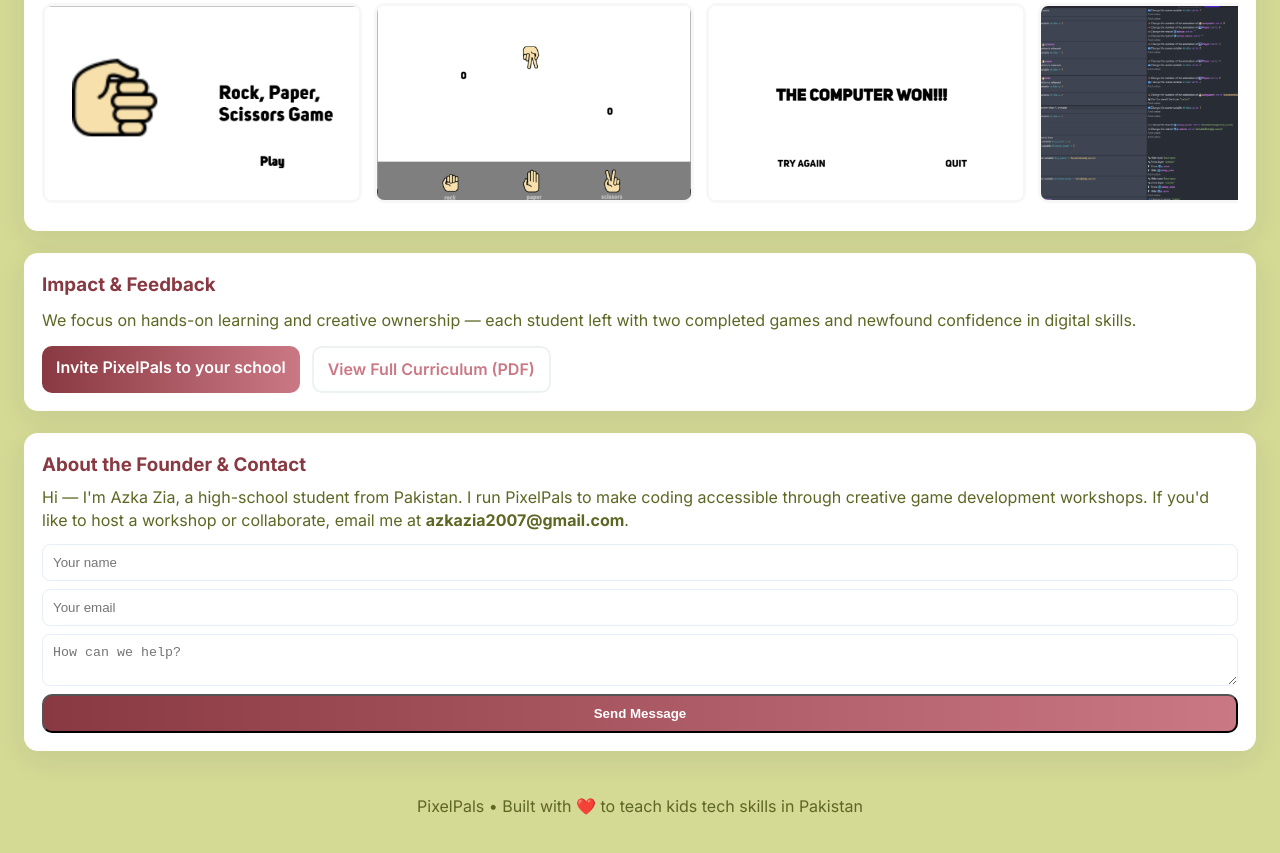
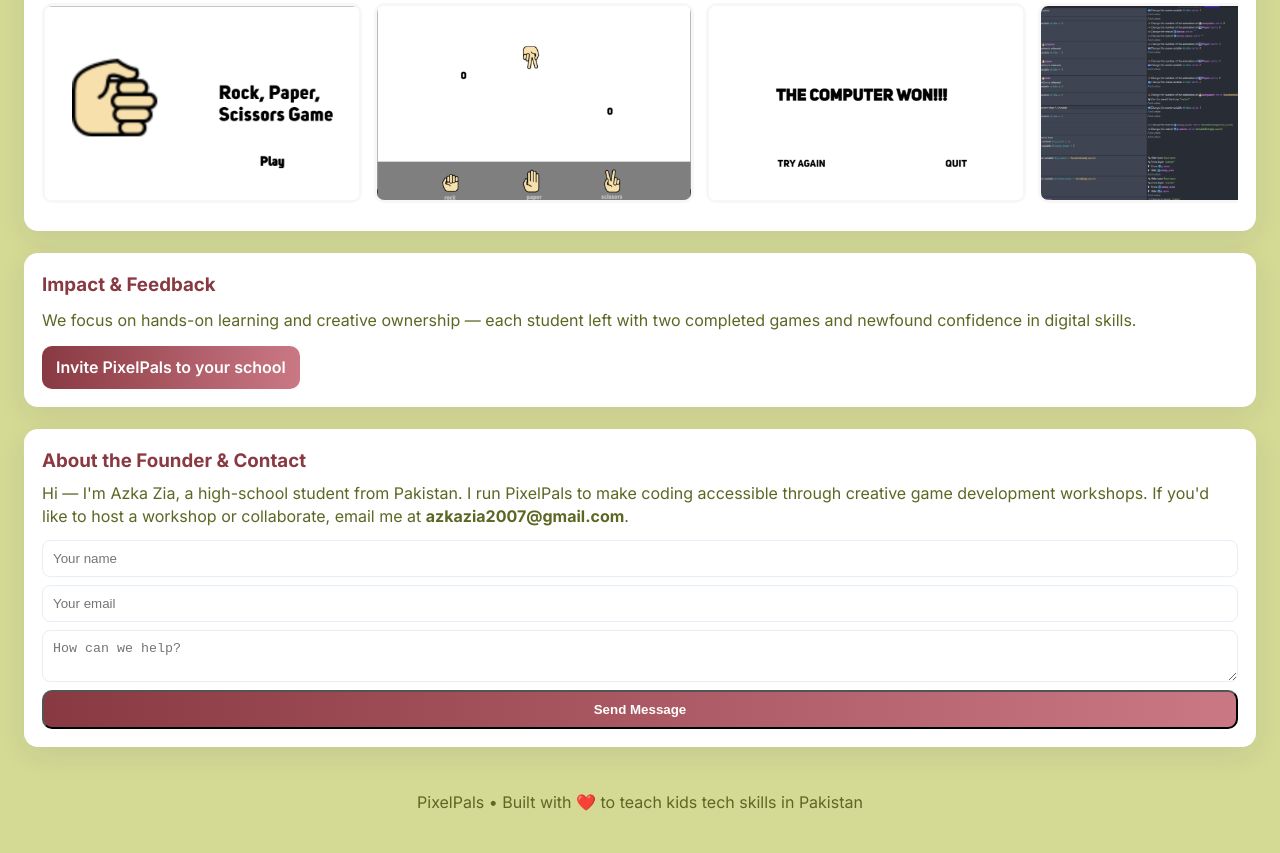
Before and after one commit to AzkaZia/pixelpals, a plain HTML site: page index.html in a window 1280 px wide. Shown: the part 1201-2054 px from the top of the page. Drawn offline with Linux system fonts and the light colour scheme.

Commit message:
Update index.html

```diff
--- a/index.html
+++ b/index.html
@@ -112,7 +112,6 @@
         <p style="color:var(--muted);margin:0 0 14px 0">We focus on hands-on learning and creative ownership — each student left with two completed games and newfound confidence in digital skills.</p>
         <div style="margin-top:14px;display:flex;gap:12px;flex-wrap:wrap">
           <a class="btn" href="mailto:azkazia2007@gmail.com?subject=PixelPals%20Workshop%20Invitation">Invite PixelPals to your school</a>
-          <a class="btn" href="curriculum.pdf" style="background:transparent;border:2px solid rgba(6,95,70,0.08);color:var(--accent-2)" target="_blank">View Full Curriculum (PDF)</a>
         </div>
       </div>
     </section>
```
